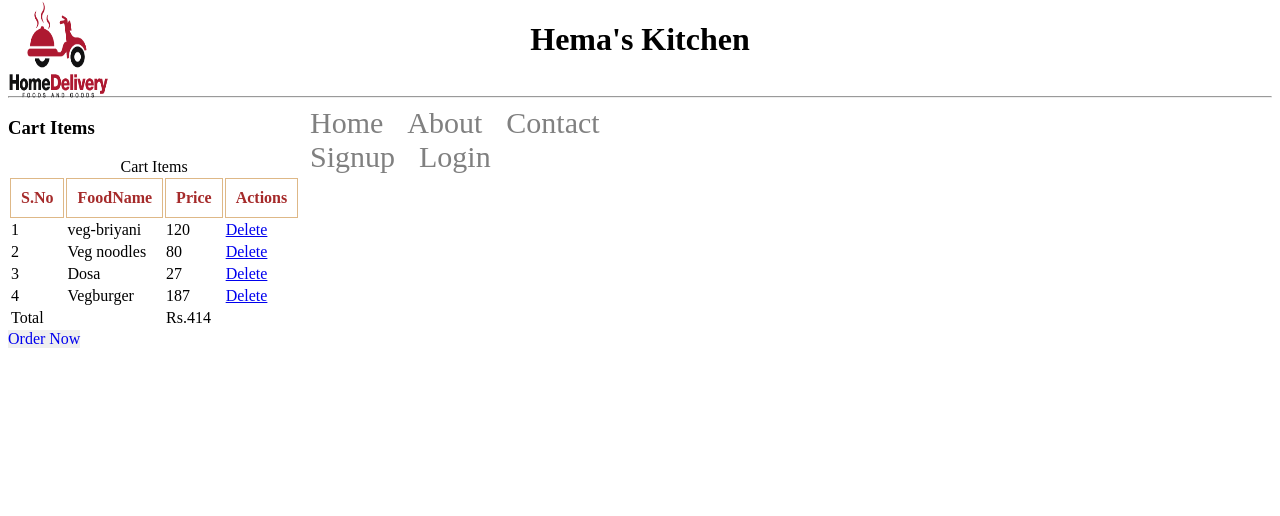
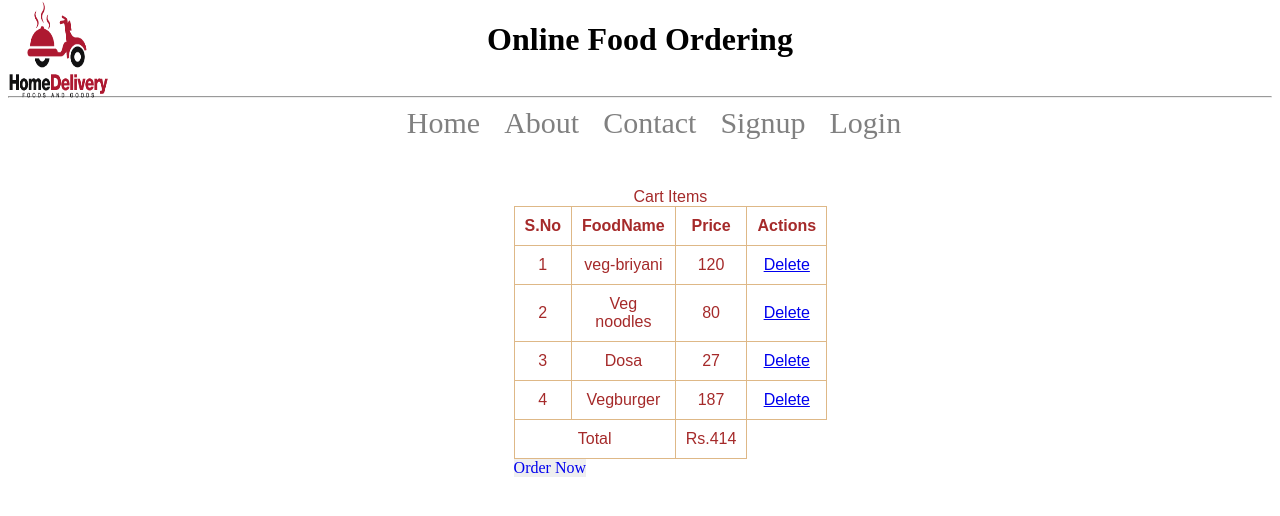
Before and after one commit to fresher-batch-2021/foodorderingapp-ui, a plain HTML site: page addcart.html in a window 1280 px wide. Drawn offline with Linux system fonts and the light colour scheme.

Commit message:
modifyfiles

```diff
--- a/addcart.html
+++ b/addcart.html
@@ -10,10 +10,9 @@
 
   <body>
     <header id="header"></header>
-      <h3>Cart Items</h3>
-      <section>
-        <table >
-          <caption>Cart Items</caption>
+      <section class="carttable">
+        <table class="cart" >
+          <caption>Cart Items</caption><br>
           <thead>
             <tr>
               <th id="number">S.No</th>
--- a/header.html
+++ b/header.html
@@ -1,5 +1,5 @@
 <header>
-    <h1 class="header_h1" style="text-align: center;">Hema's Kitchen</h1>
+    <h1 class="header_h1" style="text-align: center;">Online Food Ordering</h1>
     <div class="navbar">
 
     <hr>
--- a/js/forgotpassword.js
+++ b/js/forgotpassword.js
@@ -1,6 +1,6 @@
 
  $("#header").load("header.html")
-alert("welcome");
+
 function forgotpassword()
 {
     event.preventDefault();
--- a/styles.css
+++ b/styles.css
@@ -12,8 +12,8 @@ button{
      /* display: inline-block; */
     /* width: 20%; */
     position: absolute;
-      left:300px;
-     right: 600px;
+      left:31%
+
 }
 
 .foodlogo {
@@ -70,8 +70,11 @@ button{
 }
 .vegimg{
 
+
     width:150px;
     height:150px;
+    float :left;
+    clear:right;
 }
 
 
@@ -90,18 +93,24 @@ button{
   text-decoration: none;
 
 }
-.carttable {
+.cart {
   font-family: arial, sans-serif;
   color: brown;
   border-collapse: collapse;
-  width: 10px;
+  width: 100px;
 }
 
-.carttable td, th {
+.cart td, th {
   border: 1px solid burlywood;
   color: brown;
-  text-align: left;
+  text-align: center;
   padding: 10px;
+  width: 100px;
+}
+.carttable
+{
+    padding-left:40%;
+    padding-top :5%;
 }
 
 /* index page  */
```
